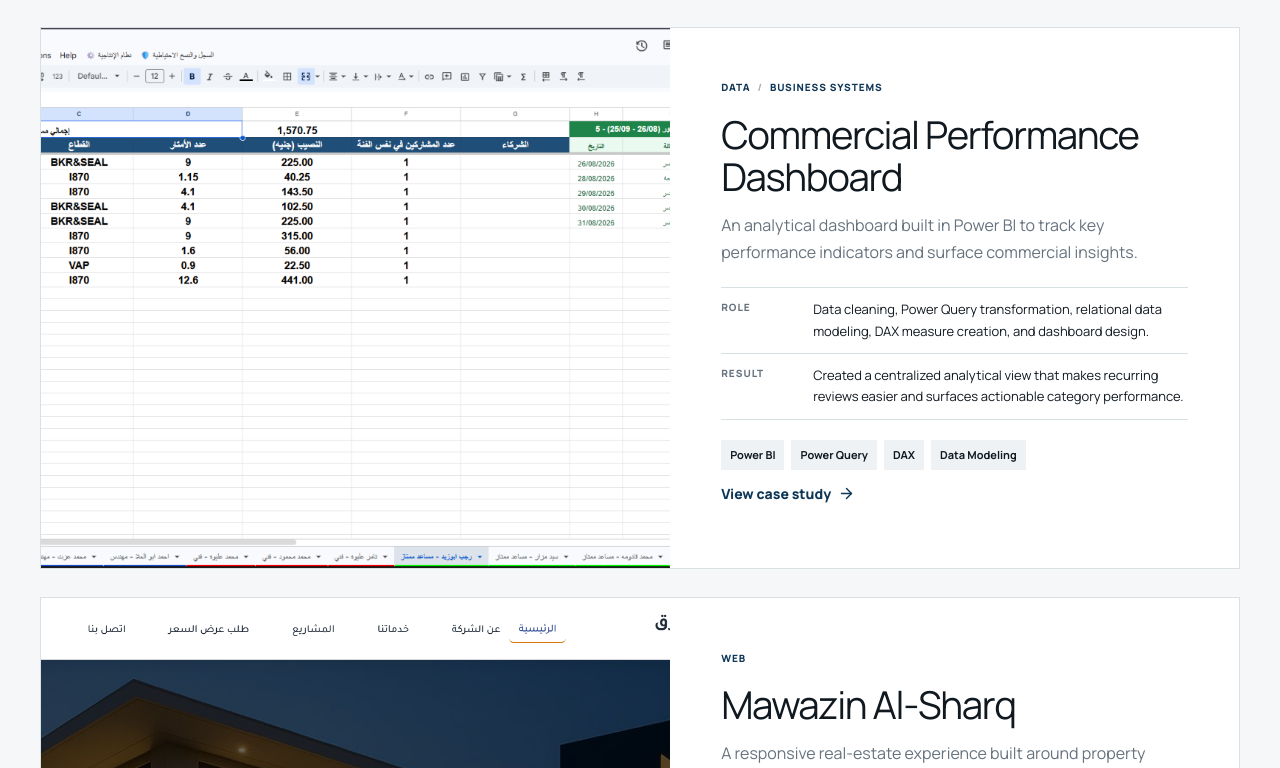
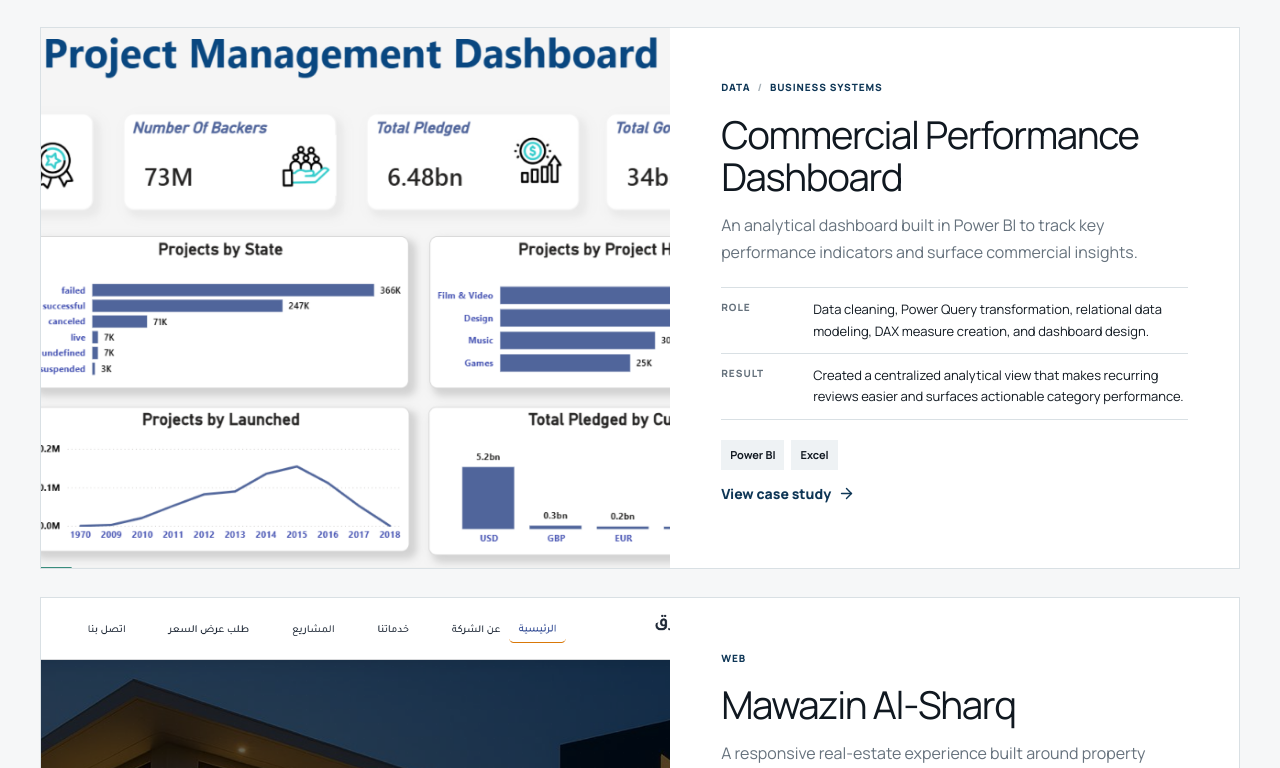
Before and after one commit to G-Remon/portfolio-26, a React (Vite) app: page / in a window 1280 px wide. Shown: the part 3561-4329 px from the top of the page. Built offline with nearby package versions, Linux system fonts and the light colour scheme.

Commit message:
fix: swap project images and update dashboard tools

```diff
--- a/src/data.ts
+++ b/src/data.ts
@@ -33,7 +33,7 @@ export const projects: Project[] = [
     summary: "A reporting layer for comparing recurring work, surfacing patterns, and improving review quality.",
     problem: "Operational records existed, but monthly comparison and recurring-project analysis required too much manual review.",
     role: "Data structure, comparison logic, validation rules, reporting design, and dashboard refinement.",
-    tools: ["Google Sheets", "Apps Script", "Excel"],
+    tools: ["Google Sheets", "Apps Script", "Excel"], image: "/assets/Screenshot 2026-09-02 001006.png",
     outcome: "Made recurring records easier to compare and prepared the workflow for more consistent management reporting.",
     context: "An internal business system presented here at workflow level only; private numbers and business logic are excluded.",
     approach: ["Defined meaningful monthly comparisons", "Handled duplicates and incomplete records", "Separated raw data from reporting", "Designed clear review states"],
@@ -46,7 +46,7 @@ export const projects: Project[] = [
     summary: "An analytical dashboard built in Power BI to track key performance indicators and surface commercial insights.",
     problem: "Raw operational and sales data needed cleaning, modeling, and visualization before it could answer specific business questions about category performance and trends.",
     role: "Data cleaning, Power Query transformation, relational data modeling, DAX measure creation, and dashboard design.",
-    tools: ["Power BI", "Power Query", "DAX", "Data Modeling"], image: "/assets/Screenshot 2026-09-02 001006.png",
+    tools: ["Power BI", "Excel"], image: "/assets/Screenshot 2026-09-02 010115.png",
     outcome: "Created a centralized analytical view that makes recurring reviews easier and surfaces actionable category performance.",
     context: "Developed as an analytical solution using raw operational data. Sensitive figures have been anonymized.",
     approach: ["Extracted and cleaned raw CSV and Excel data", "Established a robust relational data model", "Created DAX measures for KPIs", "Designed dashboard layout around key business questions"],
```
Also changed, not shown: public/assets/Screenshot 2026-09-02 010115.png (added).
